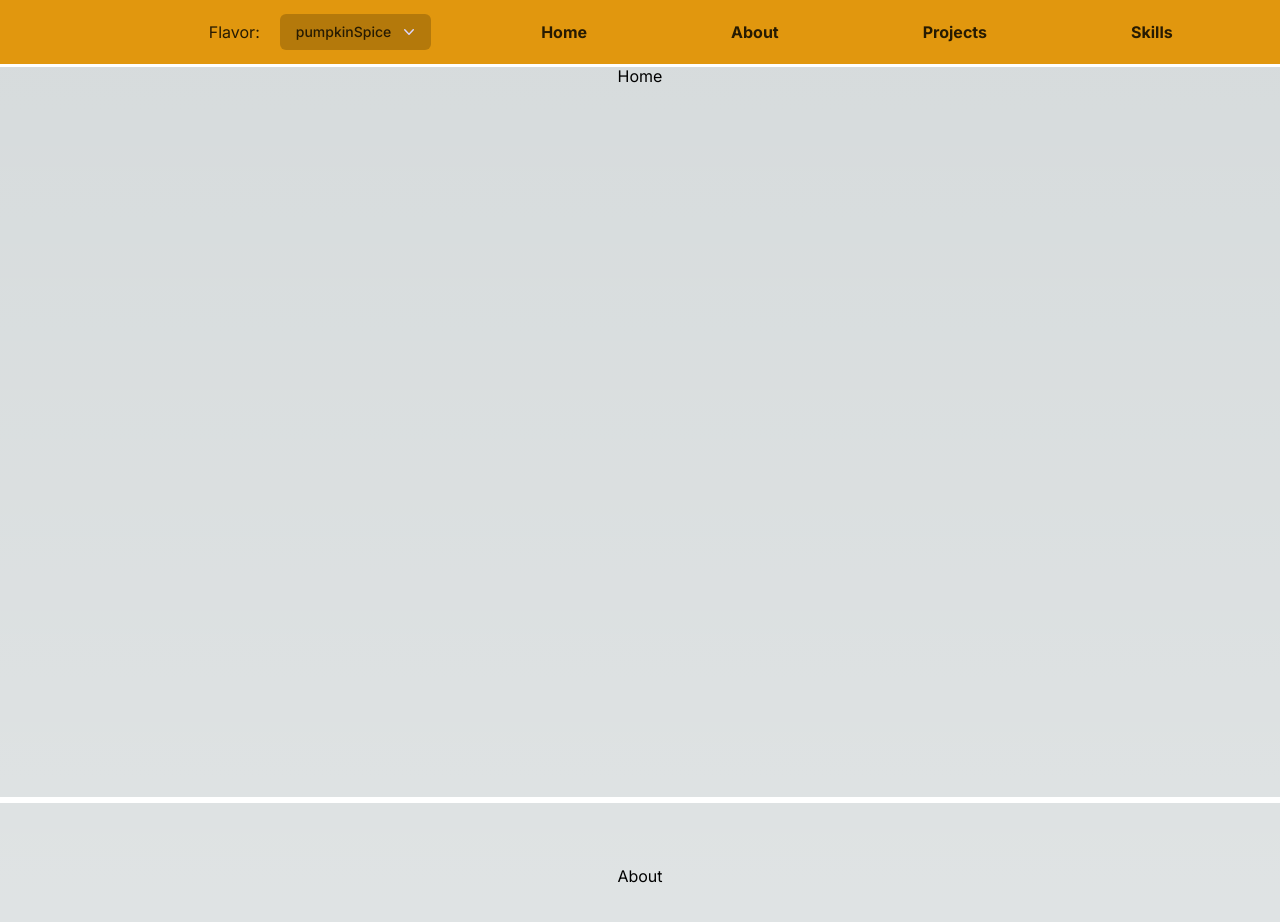
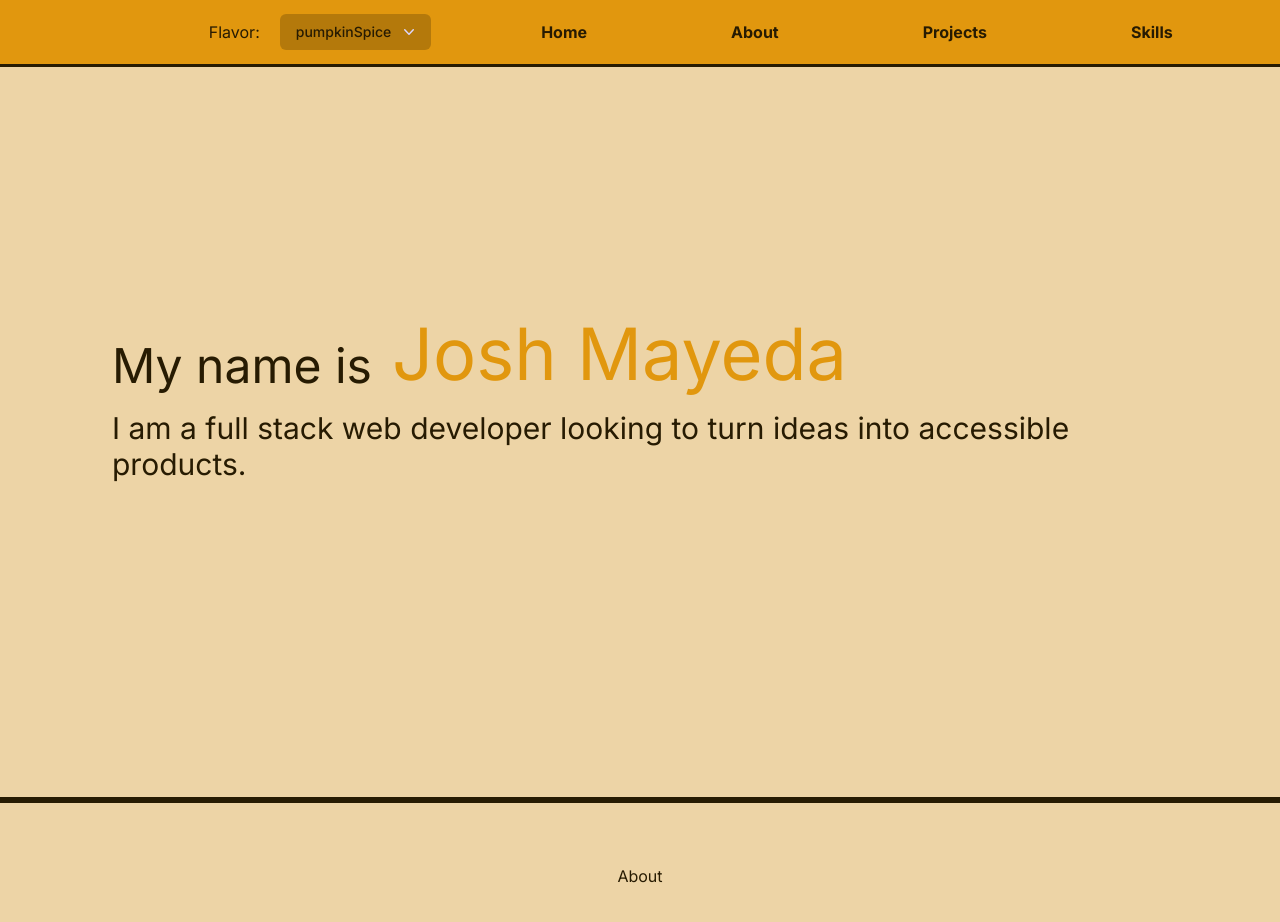
Before and after one commit to joshmayeda/mayeda-portfolio, a Next.js app: page / in a window 1280 px wide. Shown: the top 922 px of the page. Built offline with nearby package versions, Linux system fonts and the light colour scheme.

Commit message:
homepage hard code

```diff
--- a/app/Navbar.tsx
+++ b/app/Navbar.tsx
@@ -1,19 +1,16 @@
-import React, { useState } from "react";
+import React, { useContext, useState } from "react";
 import FlavorMenu from "./FlavorMenu";
 
-type NavbarProps = {
-	flavor: string;
-	//darkMode: boolean;
-};
+// type NavbarProps = {
+// 	flavor: string;
+// 	//darkMode: boolean;
+// };
 
-const Navbar: React.FC<NavbarProps> = ({ flavor }) => {
-	const flavoredAccent = flavor + 'Accent';
-	const flavoredText = flavor + 'Text';
+const Navbar: React.FC = () => {
 
 	return (
 	  <div
-		className="flex flex-row fixed items-center justify-center ring ring-white h-16 w-screen bg-pumpkinSpiceAccent"
-		style={{ backgroundColor: flavoredAccent }}
+		className="flex flex-row fixed items-center justify-center ring ring-pumpkinSpiceText h-16 w-screen bg-pumpkinSpiceAccent"
 	  >
 		<div className="flex flex-row gap-5 justify-center w-1/2">
 			<h1 className="self-center text-pumpkinSpiceText">Flavor:</h1>
--- a/app/page.tsx
+++ b/app/page.tsx
@@ -1,29 +1,44 @@
 'use client'
 
 import Image from 'next/image'
-import { useState } from 'react'
+import { useState, useContext } from 'react'
 import Navbar from './Navbar'
+import { cva } from 'class-variance-authority'
 
 export default function Home() {
 
   const [flavor, setFlavor] = useState("pumpkinSpice")
 
+  // const flavors = cva(["flex min-h-screen flex-col items-center justify-between overflow-hidden"], {
+  //   variants: {
+  //     flavor: {
+
+  //     }
+  //   }
+  // })
+
   return (
-    <main className="flex min-h-screen flex-col items-center justify-between overflow-hidden">
-      <Navbar flavor={flavor}/>
-      <div id="home" className="flex flex-col items-center ring ring-white min-h-screen w-screen p-16">
-        Home
+    <main className="flex min-h-screen flex-col items-center justify-between overflow-hidden bg-pumpkinSpiceBackground">
+      <Navbar />
+      <div id="home" className="flex flex-col justify-center items-center gap-5 ring ring-pumpkinSpiceText text-pumpkinSpiceText min-h-screen w-screen p-16">
+        <div className="flex flex-row gap-5 justify-start items-end w-11/12">
+          <h2 className="text-pumpkinSpiceText text-5xl">My name is</h2>
+          <h1 className="text-pumpkinSpiceAccent text-7xl">Josh Mayeda</h1>
+        </div>
+        <h3 className="justify-start items-end w-11/12 text-3xl">
+            I am a full stack web developer looking to turn ideas into accessible products.
+        </h3>
       </div>
-      <div id="about" className="flex flex-col items-center ring ring-white min-h-screen w-screen p-16">
+      <div id="about" className="flex flex-col items-center ring ring-pumpkinSpiceText text-pumpkinSpiceText min-h-screen w-screen p-16">
         About
       </div>
-      <div id="projects" className="flex flex-col items-center ring ring-white min-h-screen w-screen p-16">
+      <div id="projects" className="flex flex-col items-center ring ring-pumpkinSpiceText text-pumpkinSpiceText min-h-screen w-screen p-16">
         Projects
       </div>
-      <div id="skills" className="flex flex-col items-center ring ring-white min-h-screen w-screen p-16">
+      <div id="skills" className="flex flex-col items-center ring ring-pumpkinSpiceText text-pumpkinSpiceText min-h-screen w-screen p-16">
         Skills
       </div>
-      <div id="contact" className="flex flex-col items-center ring ring-white min-h-screen w-screen p-16">
+      <div id="contact" className="flex flex-col items-center ring ring-pumpkinSpiceText text-pumpkinSpiceText min-h-screen w-screen p-16">
         Contact
       </div>
     </main>
--- a/package.json
+++ b/package.json
@@ -11,6 +11,7 @@
   "dependencies": {
     "@headlessui/react": "^1.7.17",
     "@heroicons/react": "^2.0.18",
+    "class-variance-authority": "^0.7.0",
     "next": "13.5.4",
     "react": "^18",
     "react-dom": "^18"
--- a/tailwind.config.ts
+++ b/tailwind.config.ts
@@ -17,9 +17,13 @@ const config: Config = {
         'pumpkinSpiceAccent': '#E1970E',
         'pumpkinSpiceSecondary': '#FBE7C1',
         'pumpkinSpicePrimary': '#EDD4A6',
-        'pumpkinSpiceBackground': '#FCEED4',
+        'pumpkinSpiceBackground': '#EDD4A6',
       },
       textColor: {
+        'pumpkinSpiceText': '#271B02',
+        'pumpkinSpiceAccent': '#E1970E',
+      },
+      ringColor: {
         'pumpkinSpiceText': '#271B02',
       },
     },
```
Also changed, not shown: 1 other file (tests, documents, lock files or other folders).
